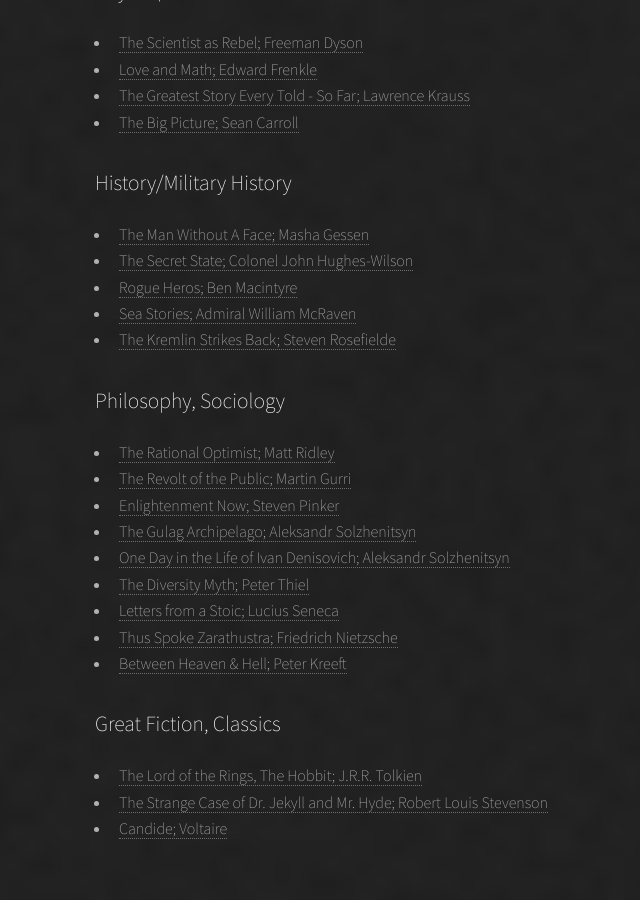
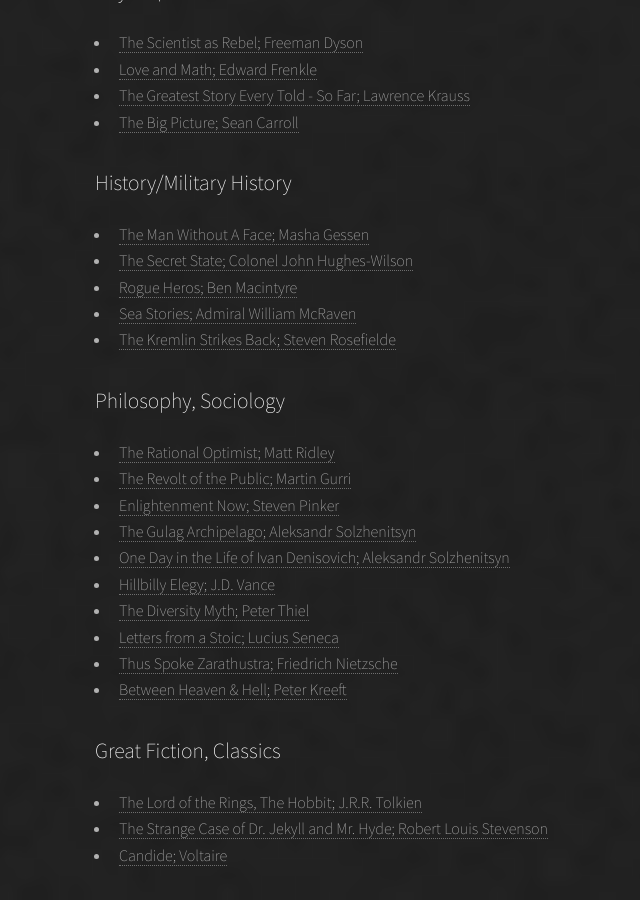
Before and after one commit to rmcwhorter/rmcwhorter.github.io, a Jekyll site: the page reading.html, which Jekyll copies as it is, in a window 1280 px wide and 900 px high, scrolled down 1260 px. Shown: the whole window, without its empty margins (33-673 px from the left). Built offline with Jekyll 4.4.1, drawn with Linux system fonts in a browser that asks for light colours; comment, search, counter and statistics services are not loaded; before the commit the page ends 2134 px from its top, so only the background shows below that.

Commit message:
Updated reading list, added Hillbilly Elegy

```diff
--- a/reading.html
+++ b/reading.html
@@ -388,6 +388,16 @@
                 ></a
               >
             </li>
+	    <li>
+              <a
+                href="https://www.amazon.com/Hillbilly-Elegy-Memoir-Family-Culture/dp/0062300547/ref=tmm_hrd_swatch_0?_encoding=UTF8&qid=1588905753&sr=8-1"
+                target="_blank"
+                class=""
+                ><span class="label"
+                  >Hillbilly Elegy; J.D. Vance</span
+                ></a
+              >
+            </li>
             <li>
               <a
                 href="https://www.amazon.com/Diversity-Myth-Multiculturalism-Political-Intolerance-ebook/dp/B00SQLF352/ref=sr_1_1?keywords=the+diversity+myth&qid=1570558852&s=digital-text&sr=1-1"
```
